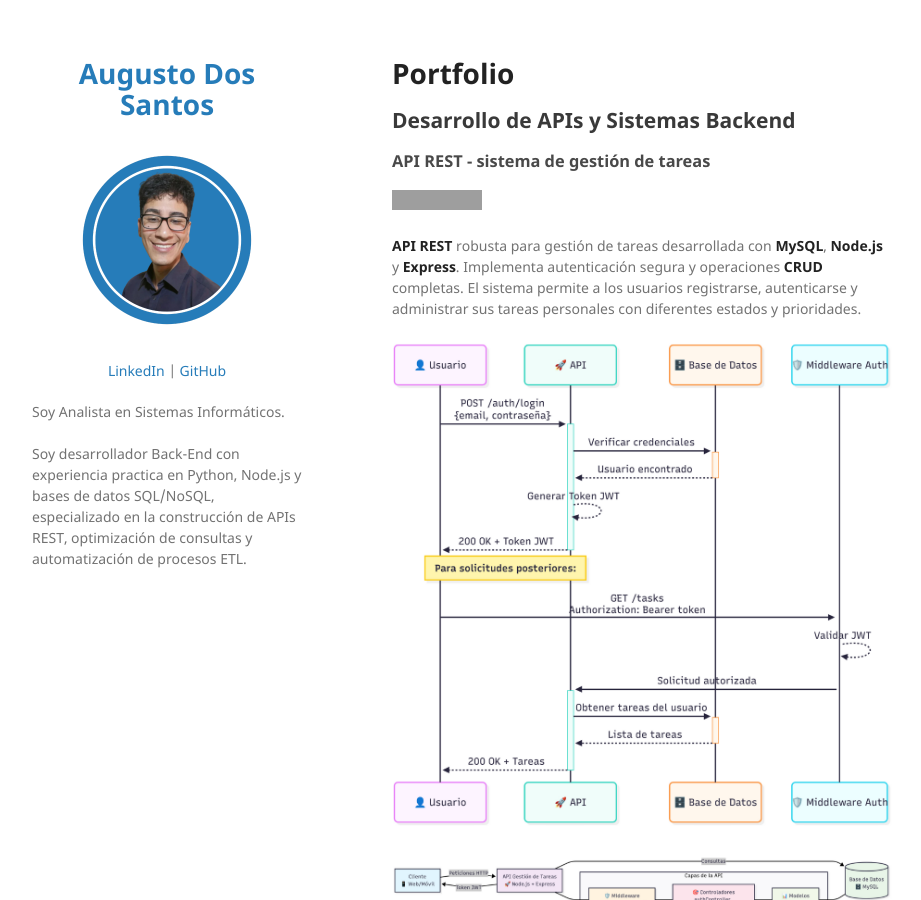
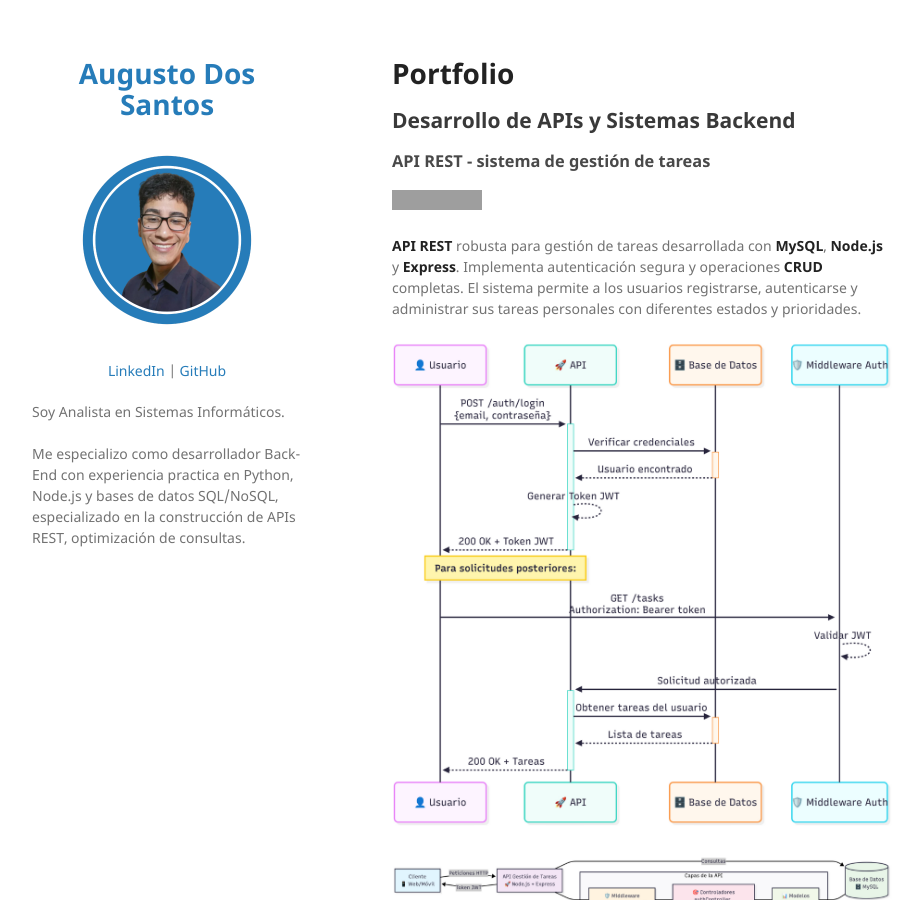
Before and after one commit to augustosz/portfolio-BE, a Jekyll site: the page built from index.md, in a window 1280 px wide and 900 px high. Shown: the whole window, without its empty margins (178-1099 px from the left). Built offline with Jekyll 4.4.1, drawn with Linux system fonts in a browser that asks for light colours; our own code applies the rules of GitHub Pages for plain Markdown files; grey boxes are pictures that could not be loaded.

Commit message:
Update _config.yml

```diff
--- a/_config.yml
+++ b/_config.yml
@@ -12,7 +12,7 @@ description:
   <p>
   Soy Analista en Sistemas Informáticos.
   <br><br>
-  Soy desarrollador Back-End con experiencia practica en Python, Node.js y bases de datos SQL/NoSQL, especializado en la construcción de APIs REST, optimización de consultas y automatización de procesos ETL.
+  Me especializo como desarrollador Back-End con experiencia practica en Python, Node.js y bases de datos SQL/NoSQL, especializado en la construcción de APIs REST, optimización de consultas.
   </p>
 
 theme: jekyll-theme-minimal
```
